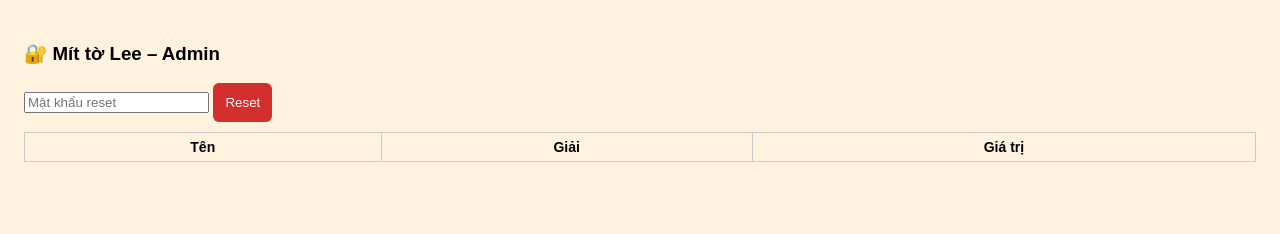
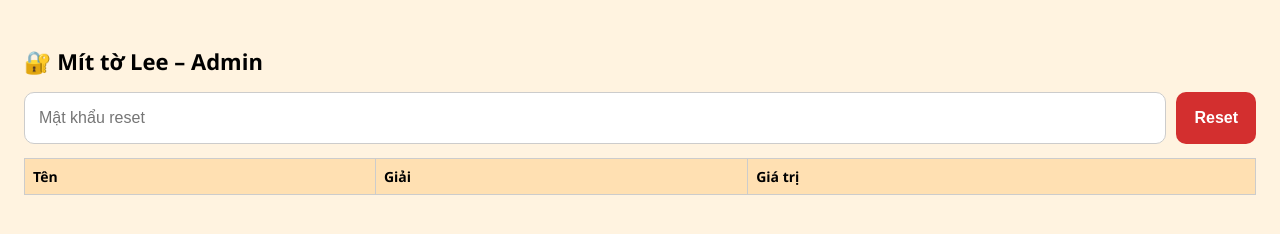
Before and after one commit to ledinhthinh91/Lixi, a website: page admin.html in a window 1280 px wide. Drawn offline with Linux system fonts and the light colour scheme; no server answers.

Commit message:
Update admin.html

```diff
--- a/admin.html
+++ b/admin.html
@@ -6,22 +6,94 @@
 <meta name="viewport" content="width=device-width, initial-scale=1">
 
 <style>
-body{font-family:Arial;background:#fff3e0;padding:16px}
-button{background:#d32f2f;color:#fff;border:none;padding:12px;border-radius:6px}
-table{width:100%;border-collapse:collapse;margin-top:10px}
-td,th{border:1px solid #ccc;padding:6px;font-size:14px}
+body{
+  font-family:'Segoe UI', Arial, sans-serif;
+  background:#fff3e0;
+  padding:16px;
+}
+
+h3{
+  font-size:22px;
+  margin-bottom:16px;
+}
+
+/* HÀNG INPUT + BUTTON */
+.control{
+  display:flex;
+  gap:10px;
+  margin-bottom:14px;
+}
+
+/* INPUT + BUTTON ĐỀU NHAU */
+input, button{
+  height:52px;
+  font-size:16px;
+  border-radius:10px;
+  box-sizing:border-box;
+}
+
+/* INPUT */
+input{
+  flex:1;
+  padding:0 14px;
+  border:1px solid #ccc;
+}
+
+/* BUTTON */
+button{
+  padding:0 18px;
+  border:none;
+  background:#d32f2f;
+  color:#fff;
+  font-weight:700;
+  cursor:pointer;
+}
+button:active{
+  transform:scale(.97);
+}
+
+#status{
+  margin:10px 0;
+  font-weight:700;
+}
+
+table{
+  width:100%;
+  border-collapse:collapse;
+  margin-top:12px;
+  background:#fff;
+}
+th, td{
+  border:1px solid #ccc;
+  padding:8px;
+  font-size:14px;
+  text-align:left;
+}
+th{
+  background:#ffe0b2;
+}
 </style>
 </head>
 
 <body>
 
 <h3>🔐 Mít tờ Lee – Admin</h3>
-<input id="pass" type="password" placeholder="Mật khẩu reset">
-<button id="reset">Reset</button>
+
+<div class="control">
+  <input id="pass" type="password" placeholder="Mật khẩu reset">
+  <button id="reset">Reset</button>
+</div>
+
 <div id="status"></div>
 
 <table>
-<thead><tr><th>Tên</th><th>Giải</th><th>Giá trị</th></tr></thead>
+<thead>
+<tr>
+  <th>Tên</th>
+  <th>Giải</th>
+  <th>Giá trị</th>
+</tr>
+</thead>
 <tbody id="list"></tbody>
 </table>
 
@@ -33,29 +105,37 @@ firebase.initializeApp({
   apiKey: "AIzaSyCLGVLJ-S2uyptD8-0I5MrqeOOBE6g2AD0",
   projectId: "premium-bastion-300803"
 });
-const db=firebase.firestore();
-const PASS="reset2026";
+
+const db = firebase.firestore();
+const PASS = "reset2026";
 
 async function load(){
-  const list=document.getElementById("list");
-  list.innerHTML="";
-  const snap=await db.collection("lixi").get();
+  const list = document.getElementById("list");
+  list.innerHTML = "";
+  const snap = await db.collection("lixi").get();
   snap.forEach(d=>{
-    const x=d.data();
-    list.innerHTML+=`<tr><td>${x.name}</td><td>${x.prize}</td><td>${x.value}</td></tr>`;
+    const x = d.data();
+    list.innerHTML += `
+      <tr>
+        <td>${x.name}</td>
+        <td>${x.prize}</td>
+        <td>${x.value}</td>
+      </tr>`;
   });
 }
 
-document.getElementById("reset").onclick=async()=>{
-  if(document.getElementById("pass").value!==PASS){
-    alert("Sai mật khẩu");return;
+document.getElementById("reset").onclick = async () => {
+  if(document.getElementById("pass").value !== PASS){
+    alert("Sai mật khẩu");
+    return;
   }
-  document.getElementById("status").innerHTML="Đang reset dữ liệu...";
 
-  const lixi=await db.collection("lixi").get();
+  document.getElementById("status").innerHTML = "⏳ Đang reset dữ liệu...";
+
+  const lixi = await db.collection("lixi").get();
   for(const d of lixi.docs) await d.ref.delete();
 
-  const defaults={
+  const defaults = {
     "loc-dac-biet":1,
     "loc-dai-xuan":1,
     "loc-nhu-y":3,
@@ -64,12 +144,14 @@ document.getElementById("reset").onclick=async()=>{
     "loc-may-man":10
   };
 
-  const prizes=await db.collection("prizes").get();
+  const prizes = await db.collection("prizes").get();
   for(const p of prizes.docs){
-    if(defaults[p.id]!=null) await p.ref.update({qty:defaults[p.id]});
+    if(defaults[p.id] != null){
+      await p.ref.update({ qty: defaults[p.id] });
+    }
   }
 
-  document.getElementById("status").innerHTML="✅ Đã reset hoàn tất";
+  document.getElementById("status").innerHTML = "✅ Đã reset hoàn tất";
   load();
 };
 
```
